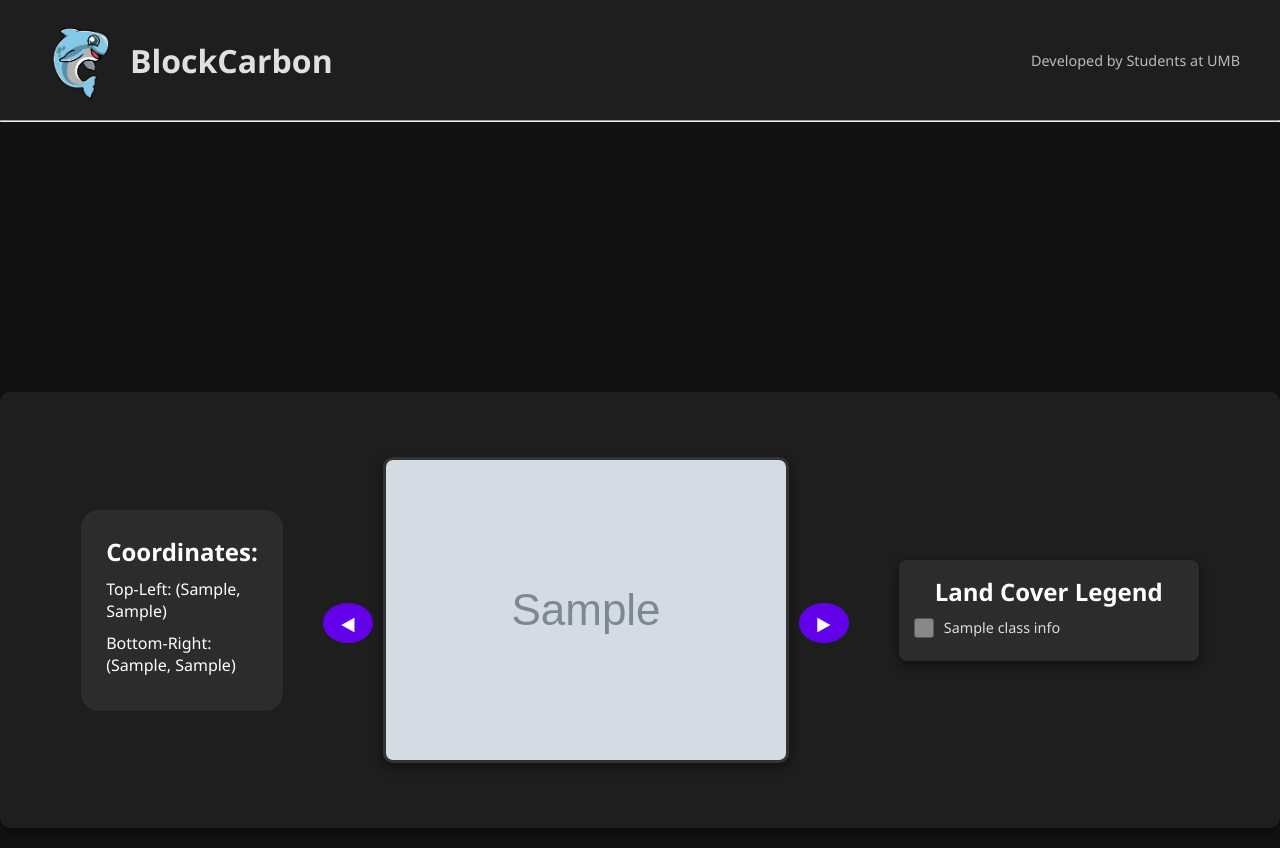
After one commit to cfinchum/Carbon-Credits-Long-Project, a Flask app: template templates/results.html in a window 1280 px wide. The commit adds this page. Run offline with Flask 3, Linux system fonts and the light colour scheme; the template is opened without the code that fills it: most values are stand-ins (such as "Sample title", 1, 10 or a date in 2020); grey boxes marked "Sample" are stand-in pictures.

Commit message:
updated the entire front end, added a universal header, separated the website into three pages, updated the UI for each page

```diff
--- a/app.py
+++ b/app.py
@@ -1,4 +1,4 @@
-from flask import Flask, request, jsonify, render_template
+from flask import Flask, request, render_template
 import ee
 
 app = Flask(__name__)
@@ -11,13 +11,13 @@ except ee.EEException as e:
 
 # Define land cover classes and their corresponding colors
 landcover_classes = {
-    10: {"name": "Tree Cover", "color": "#006400"},        # Dark Green
-    20: {"name": "Shrubland", "color": "#228B22"},         # Forest Green
-    30: {"name": "Grassland", "color": "#7CFC00"},         # Lawn Green
-    40: {"name": "Cropland", "color": "#FFD700"},          # Gold
-    50: {"name": "Built-up", "color": "#A9A9A9"},           # Dark Gray
-    60: {"name": "Bare / Sparse Vegetation", "color": "#DEB887"},  # Burly Wood
-    70: {"name": "Snow and Ice", "color": "#FFFFFF"},       # White
+    10: {"name": "Tree Cover", "color": "#006400"},               # Dark Green
+    20: {"name": "Shrubland", "color": "#228B22"},                # Forest Green
+    30: {"name": "Grassland", "color": "#7CFC00"},                # Lawn Green
+    40: {"name": "Cropland", "color": "#FFD700"},                 # Gold
+    50: {"name": "Built-up", "color": "#A9A9A9"},                  # Dark Gray
+    60: {"name": "Bare / Sparse Vegetation", "color": "#DEB887"}, # Burly Wood
+    70: {"name": "Snow and Ice", "color": "#FFFFFF"},              # White
     80: {"name": "Permanent Water Bodies", "color": "#1E90FF"},    # Dodger Blue
     90: {"name": "Herbaceous Wetland", "color": "#00CED1"},       # Dark Turquoise
 }
@@ -28,7 +28,7 @@ def index():
 
 @app.route('/submit_coordinates', methods=['POST'])
 def submit_coordinates():
-    data = request.get_json()
+    data = request.form
 
     try:
         # Extract coordinates from user input
@@ -66,18 +66,17 @@ def submit_coordinates():
         landcover_image = landcover.clip(rectangle).visualize(**landcoverVis)
         landcover_image_url = landcover_image.getThumbURL({'region': rectangle, 'dimensions': 500})
 
-        return jsonify({
-            'image_url': image_url,
-            'landcover_image_url': landcover_image_url,
-            'top_left_latitude': top_lat,
-            'top_left_longitude': left_lon,
-            'bottom_right_latitude': bottom_lat,
-            'bottom_right_longitude': right_lon,
-            'landcover_classes': landcover_classes
-        })
+        return render_template('results.html',
+                               image_url=image_url,
+                               landcover_image_url=landcover_image_url,
+                               top_lat=top_lat,
+                               left_lon=left_lon,
+                               bottom_lat=bottom_lat,
+                               right_lon=right_lon,
+                               landcover_classes=landcover_classes)
     except Exception as e:
         print("Error processing coordinates:", e)
-        return jsonify({'error': 'An error occurred while processing the coordinates.'}), 500
+        return render_template('error.html', error_message='An error occurred while processing the coordinates.')
 
 if __name__ == '__main__':
     app.run(debug=True)
--- a/static/scripts/script.js
+++ b/static/scripts/script.js
@@ -1,88 +1,27 @@
-document.getElementById('coordinate-form').addEventListener('submit', async function (event) {
+document.addEventListener('DOMContentLoaded', () => {
+    const imageElement = document.getElementById('satellite-image');
+    const prevButton = document.getElementById('prev-button');
+    const nextButton = document.getElementById('next-button');
 
-    event.preventDefault();
+    // Retrieve image URLs from data attributes
+    const satelliteImageUrl = imageElement.getAttribute('data-satellite-url');
+    const landcoverImageUrl = imageElement.getAttribute('data-landcover-url');
 
-    const topLeftLatitude = document.getElementById('top-left-latitude').value;
-    const topLeftLongitude = document.getElementById('top-left-longitude').value;
-    const bottomRightLatitude = document.getElementById('bottom-right-latitude').value;
-    const bottomRightLongitude = document.getElementById('bottom-right-longitude').value;
+    // Array of image URLs
+    const imageUrls = [satelliteImageUrl, landcoverImageUrl];
+    let currentIndex = 0;
 
-    const coordinatesData = {
-        top_left_latitude: topLeftLatitude,
-        top_left_longitude: topLeftLongitude,
-        bottom_right_latitude: bottomRightLatitude,
-        bottom_right_longitude: bottomRightLongitude
-    };
+    // Initialize with the first image
+    imageElement.src = imageUrls[currentIndex];
 
-    try {
-        const response = await fetch('/submit_coordinates', {
-            method: 'POST',
-            headers: { 'Content-Type': 'application/json' },
-            body: JSON.stringify(coordinatesData)
-        });
+    // Event listeners for navigation buttons
+    nextButton.addEventListener('click', () => {
+        currentIndex = (currentIndex + 1) % imageUrls.length;
+        imageElement.src = imageUrls[currentIndex];
+    });
 
-        if (!response.ok) throw new Error('Network response was not ok');
-
-        const data = await response.json();
-
-        if (data.error) {
-            alert(data.error);
-            return;
-        }
-
-        document.getElementById('coordinates-display').innerHTML = `
-            <h3>Coordinates:</h3>
-            <p>Top-Left: (${data.top_left_latitude.toFixed(6)}, ${data.top_left_longitude.toFixed(6)})</p>
-            <p>Bottom-Right: (${data.bottom_right_latitude.toFixed(6)}, ${data.bottom_right_longitude.toFixed(6)})</p>
-        `;
-
-        const images = [data.image_url, data.landcover_image_url];
-        let currentIndex = 0;
-
-        const imageElement = document.getElementById('satellite-image');
-        imageElement.src = images[currentIndex];
-
-        // Generate Legend
-        const legendContainer = document.getElementById('legend-items');
-        legendContainer.innerHTML = ''; // Clear any existing legend
-
-        // Sort the classes by key to maintain order
-        const sortedClasses = Object.keys(data.landcover_classes).sort((a, b) => a - b);
-
-        sortedClasses.forEach(key => {
-            const classInfo = data.landcover_classes[key];
-            const legendItem = document.createElement('div');
-            legendItem.classList.add('legend-item');
-
-            const colorBox = document.createElement('span');
-            colorBox.classList.add('legend-color');
-            colorBox.style.backgroundColor = classInfo.color;
-
-            const label = document.createElement('span');
-            label.classList.add('legend-label');
-            label.textContent = classInfo.name;
-
-            legendItem.appendChild(colorBox);
-            legendItem.appendChild(label);
-            legendContainer.appendChild(legendItem);
-        });
-
-        document.getElementById('header').style.display = 'none';
-        document.getElementById('coordinates-input').style.display = 'none';
-        document.getElementById('satellite-image-section').style.display = 'flex';
-
-        document.getElementById('next-button').addEventListener('click', () => {
-            currentIndex = (currentIndex + 1) % images.length;
-            imageElement.src = images[currentIndex];
-        });
-
-        document.getElementById('prev-button').addEventListener('click', () => {
-            currentIndex = (currentIndex - 1 + images.length) % images.length;
-            imageElement.src = images[currentIndex];
-        });
-
-    } catch (error) {
-        console.error('Error:', error);
-        alert('An error occurred while processing your request.');
-    }
+    prevButton.addEventListener('click', () => {
+        currentIndex = (currentIndex - 1 + imageUrls.length) % imageUrls.length;
+        imageElement.src = imageUrls[currentIndex];
+    });
 });
--- a/static/styles/style.css
+++ b/static/styles/style.css
@@ -2,134 +2,241 @@
     margin: 0;
     padding: 0;
     box-sizing: border-box;
-    font-family: Arial, sans-serif;
+    font-family: 'Segoe UI', Tahoma, Geneva, Verdana, sans-serif;
 }
 
 body {
+    background-color: #121212;
+    color: #e0e0e0;
+    padding: 0;
+    min-height: 100vh;
     display: flex;
     flex-direction: column;
     align-items: center;
-    background-color: #f5f5f5;
-    padding: 20px;
+    justify-content: flex-start;
+    width: 100%;
+}
+
+a {
+    color: inherit;
+    text-decoration: none;
 }
 
 header {
     display: flex;
-    flex-direction: column;
     align-items: center;
-    margin-bottom: 20px;
-    text-align: center;
+    justify-content: space-between;
+    width: 100%;
+    padding: 20px 40px;
+    background-color: #1e1e1e;
+}
+
+.left-header {
+    display: flex;
+    align-items: center;
 }
 
 .logo-container {
     display: flex;
     justify-content: center;
-    margin-bottom: 5px;
+    align-items: center;
 }
 
 #logo {
-    width: 100px;
+    width: 80px;
     height: auto;
 }
 
 h1 {
     font-size: 2rem;
-    color: #333;
-    margin: 0;
+    color: #e0e0e0;
+    margin-left: 10px;
 }
 
-#coordinates-input {
-    background-color: #ffffff;
-    padding: 20px;
-    border-radius: 10px;
-    box-shadow: 0 4px 8px rgba(0, 0, 0, 0.1);
-    max-width: 500px;
-    width: 100%;
+.header-link {
+    color: #e0e0e0;
+    text-decoration: none;
 }
 
-#coordinates-input h2 {
+.header-link:hover {
+    text-decoration: underline;
+}
+
+.developer-attribution {
+    font-size: 0.9rem;
+    color: #bbbbbb;
+}
+
+.header-line {
+    width: 100%;
+    height: 1px;
+    background: #333;
+    margin: 0;
+    margin-bottom: 250px;
+}
+
+#coordinates-input,
+#results-section,
+#error-section {
+    margin-top: 55px;
+    background-color: #1e1e1e;
+    padding: 45px;
+    border-radius: 10px;
+    box-shadow: 0 4px 12px rgba(0, 0, 0, 0.5);
+    width: 100%;
+    max-width: 800px;
+    margin: 20px 0;
+    display: flex;
+    justify-content: center;
+    align-items: center;
+}
+
+#results-section {
+    max-width: 1400px;
+
+}
+
+#coordinates-input h2,
+.coordinates-box h3,
+.legend h3,
+.error-box h2 {
     font-size: 1.5rem;
-    color: #333;
+    color: #ffffff;
     margin-bottom: 15px;
 }
 
 form {
     display: flex;
     flex-direction: column;
+    align-items: center;
+    width: 100%;
 }
 
 label {
     font-weight: bold;
-    margin-top: 10px;
+    margin-top: 15px;
+    margin-bottom: 10px;
+    color: #ffffff;
 }
 
 .input-group {
     display: flex;
-    gap: 10px;
+    gap: 15px;
     margin-top: 5px;
+    width: 100%;
+    max-width: 600px;
+    justify-content: center;
 }
 
-input[type="text"] {
-    padding: 10px;
-    border: 1px solid #ccc;
+input[type="number"] {
+    padding: 12px;
+    border: 1px solid #333;
     border-radius: 5px;
-    width: calc(50% - 5px);
+    background-color: #2c2c2c;
+    color: #ffffff;
+    width: 45%;
+}
+
+input[type="number"]::placeholder {
+    color: #aaaaaa;
 }
 
 button {
-    padding: 10px;
-    margin-top: 20px;
-    background-color: #007BFF;
-    color: white;
+    padding: 12px 25px;
+    margin-top: 25px;
+    background-color: #6200ea;
+    color: #ffffff;
     border: none;
-    border-radius: 5px;
+    border-radius: 8px;
     font-size: 1rem;
     cursor: pointer;
     transition: background-color 0.3s ease;
 }
 
 button:hover {
-    background-color: #0056b3;
+    background-color: #3700b3;
 }
 
-#coordinates-display {
-    margin-bottom: 20px;
+.coordinates-box {
+    width: 350px;
+    background-color: #2c2c2c;
+    padding: 25px;
+    border-radius: 18px;
 }
 
-#satellite-image-section {
-    display: flex;
-    flex-direction: column;
-    align-items: center;
-    margin-top: 20px;
+.coordinates-box h3,
+.coordinates-box p {
+    margin-bottom: 10px;
+    color: #ffffff;
 }
 
-#satellite-image {
-    max-width: 90vw;
-    max-height: 80vh;
-    border: 5px solid #ccc;
-    border-radius: 10px;
-    box-shadow: 0 4px 8px rgba(0, 0, 0, 0.2);
+.layout-container {
+    display: flex;
+    justify-content: center;
+    align-items: center;
+    gap: 40px;
+    flex-wrap: nowrap;
+    width: 100%;
+    padding: 20px 40px;
+}
+
+.image-container {
+    display: flex;
+    align-items: center;
+    justify-content: center;
+    gap: 50px;
+    flex-grow: 1;
 }
 
 .image-carousel {
     display: flex;
     align-items: center;
     gap: 10px;
-    margin-bottom: 20px;
+}
+
+#satellite-image {
+    max-width: 1000px;
+
+    max-height: 600px;
+    border: 3px solid #333;
+    border-radius: 10px;
+    box-shadow: 0 4px 12px rgba(0, 0, 0, 0.5);
+    object-fit: cover;
+}
+
+button#prev-button,
+button#next-button {
+    background-color: #6200ea;
+    color: #ffffff;
+    border: none;
+    border-radius: 50%;
+    width: 40px;
+
+    height: 40px;
+    font-size: 1.2rem;
+    cursor: pointer;
+    display: flex;
+    align-items: center;
+    justify-content: center;
+    transition: background-color 0.3s ease;
+}
+
+button#prev-button:hover,
+button#next-button:hover {
+    background-color: #3700b3;
 }
 
 .legend {
-    background-color: #ffffff;
+    width: 300px;
+    background-color: #2c2c2c;
     padding: 15px;
     border-radius: 8px;
-    box-shadow: 0 4px 8px rgba(0, 0, 0, 0.1);
-    max-width: 500px;
-    width: 100%;
+    box-shadow: 0 4px 12px rgba(0, 0, 0, 0.5);
 }
 
 .legend h3 {
     margin-bottom: 10px;
-    color: #333;
+    color: #ffffff;
     text-align: center;
 }
 
@@ -143,47 +250,112 @@ button:hover {
     width: 20px;
     height: 20px;
     margin-right: 10px;
-    border: 1px solid #ccc;
+    border: 1px solid #555;
     border-radius: 3px;
 }
 
 .legend-label {
     font-size: 0.9rem;
-    color: #555;
+    color: #dddddd;
+}
+
+.error-box {
+    background-color: #2c2c2c;
+    padding: 20px;
+    border-radius: 8px;
+    text-align: center;
+}
+
+.back-button {
+    display: inline-block;
+    margin-top: 15px;
+    padding: 10px 20px;
+    background-color: #6200ea;
+    color: #ffffff;
+    border: none;
+    border-radius: 8px;
+    text-decoration: none;
+    font-size: 1rem;
+    transition: background-color 0.3s ease;
+}
+
+.back-button:hover {
+    background-color: #3700b3;
+}
+
+
+@media (min-width: 1201px) {
+
+    .header-line {
+        width: 100%;
+    }
+
+    .layout-container {
+        justify-content: center;
+    }
+
+    .coordinates-box,
+    .legend {
+        align-self: center;
+    }
+}
+
+@media (max-width: 1200px) {
+    .layout-container {
+        padding: 20px 40px;
+    }
+}
+
+@media (max-width: 900px) {
+    .image-container {
+        flex-direction: column;
+        align-items: center;
+        gap: 30px;
+
+    }
+
+    .legend {
+        width: 250px;
+
+    }
+
+    #satellite-image {
+        max-width: 100%;
+        height: auto;
+    }
 }
 
 @media (max-width: 600px) {
+
+
     #logo {
-        width: 80px;
+        width: 60px;
     }
 
     h1 {
         font-size: 1.5rem;
     }
 
-    #coordinates-input {
-        padding: 15px;
+    #coordinates-input,
+    #results-section,
+    #error-section {
+        padding: 20px;
+        max-width: 100%;
+
     }
 
-    #coordinates-input h2 {
-        font-size: 1.2rem;
+    form {
+        flex-direction: column;
+    }
+
+    .input-group {
+        flex-direction: column;
+        gap: 10px;
     }
 
     button {
         font-size: 0.9rem;
-    }
-
-    input[type="text"] {
         width: 100%;
-    }
-
-    .input-group {
-        flex-direction: column;
-    }
-
-    #satellite-image {
-        max-width: 100%;
-        max-height: 60vh;
     }
 
     .legend {
@@ -193,4 +365,16 @@ button:hover {
     .legend-item {
         font-size: 0.8rem;
     }
+
+    .coordinates-box h3,
+    .coordinates-box p {
+        font-size: 0.9rem;
+    }
+
+    button#prev-button,
+    button#next-button {
+        width: 30px;
+        height: 30px;
+        font-size: 1rem;
+    }
 }
--- /dev/null
+++ b/templates/results.html
@@ -0,0 +1,60 @@
+<!DOCTYPE html>
+<html lang="en">
+
+<head>
+    <meta charset="UTF-8">
+    <meta name="viewport" content="width=device-width, initial-scale=1.0">
+    <title>BlockCarbon Tool - Results</title>
+    <link rel="stylesheet" href="{{ url_for('static', filename='styles/style.css') }}">
+</head>
+
+<body>
+    <header id="header">
+        <div class="left-header">
+            <div class="logo-container">
+                <img src="{{ url_for('static', filename='images/BlockCarbon.png') }}" alt="BlockCarbon Logo" id="logo">
+            </div>
+            <h1><a href="{{ url_for('index') }}" class="header-link">BlockCarbon</a></h1>
+        </div>
+        <div class="developer-attribution">
+            <span>Developed by Students at UMB</span>
+        </div>
+    </header>
+
+    <hr class="header-line">
+
+    <section id="results-section">
+        <div class="layout-container">
+            <div id="coordinates-display" class="coordinates-box">
+                <h3>Coordinates:</h3>
+                <p>Top-Left: ({{ top_lat }}, {{ left_lon }})</p>
+                <p>Bottom-Right: ({{ bottom_lat }}, {{ right_lon }})</p>
+            </div>
+
+            <div class="image-container">
+                <div class="image-carousel">
+                    <button id="prev-button">&#9664;</button>
+                    <img id="satellite-image" src="{{ image_url }}" alt="Satellite View"
+                        data-satellite-url="{{ image_url }}" data-landcover-url="{{ landcover_image_url }}">
+                    <button id="next-button">&#9654;</button>
+                </div>
+
+                <div id="legend" class="legend">
+                    <h3>Land Cover Legend</h3>
+                    <div id="legend-items">
+                        {% for key, class_info in landcover_classes.items() %}
+                        <div class="legend-item">
+                            <span class="legend-color" style="background-color: {{ class_info.color }};"></span>
+                            <span class="legend-label">{{ class_info.name }}</span>
+                        </div>
+                        {% endfor %}
+                    </div>
+                </div>
+            </div>
+        </div>
+    </section>
+
+    <script src="{{ url_for('static', filename='scripts/script.js') }}" defer></script>
+</body>
+
+</html>
```
Also changed, not shown: templates/error.html (added, +35 -0 lines), templates/getimage.html (deleted, +0 -82 lines), templates/index.html (+15 -25 lines).
